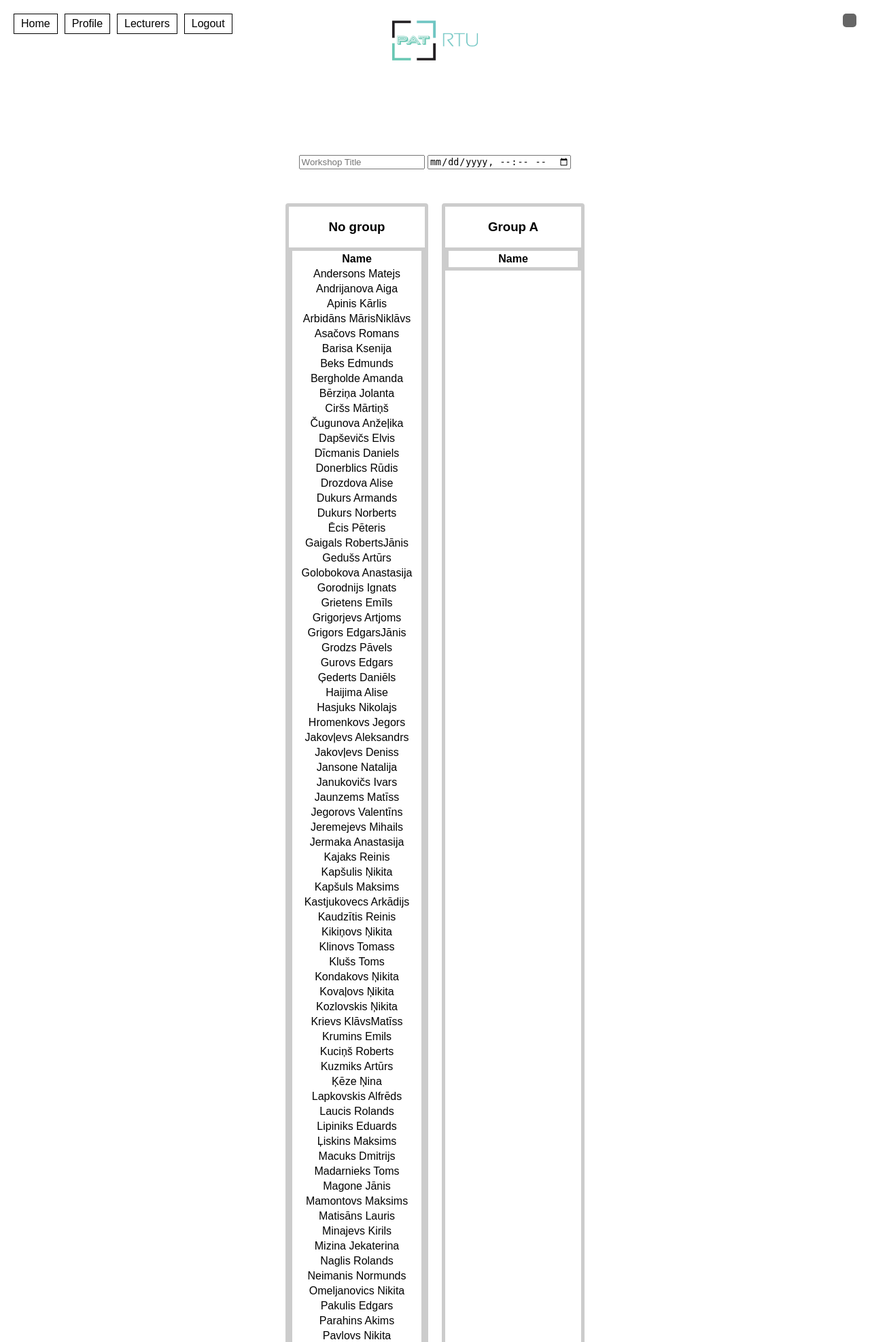
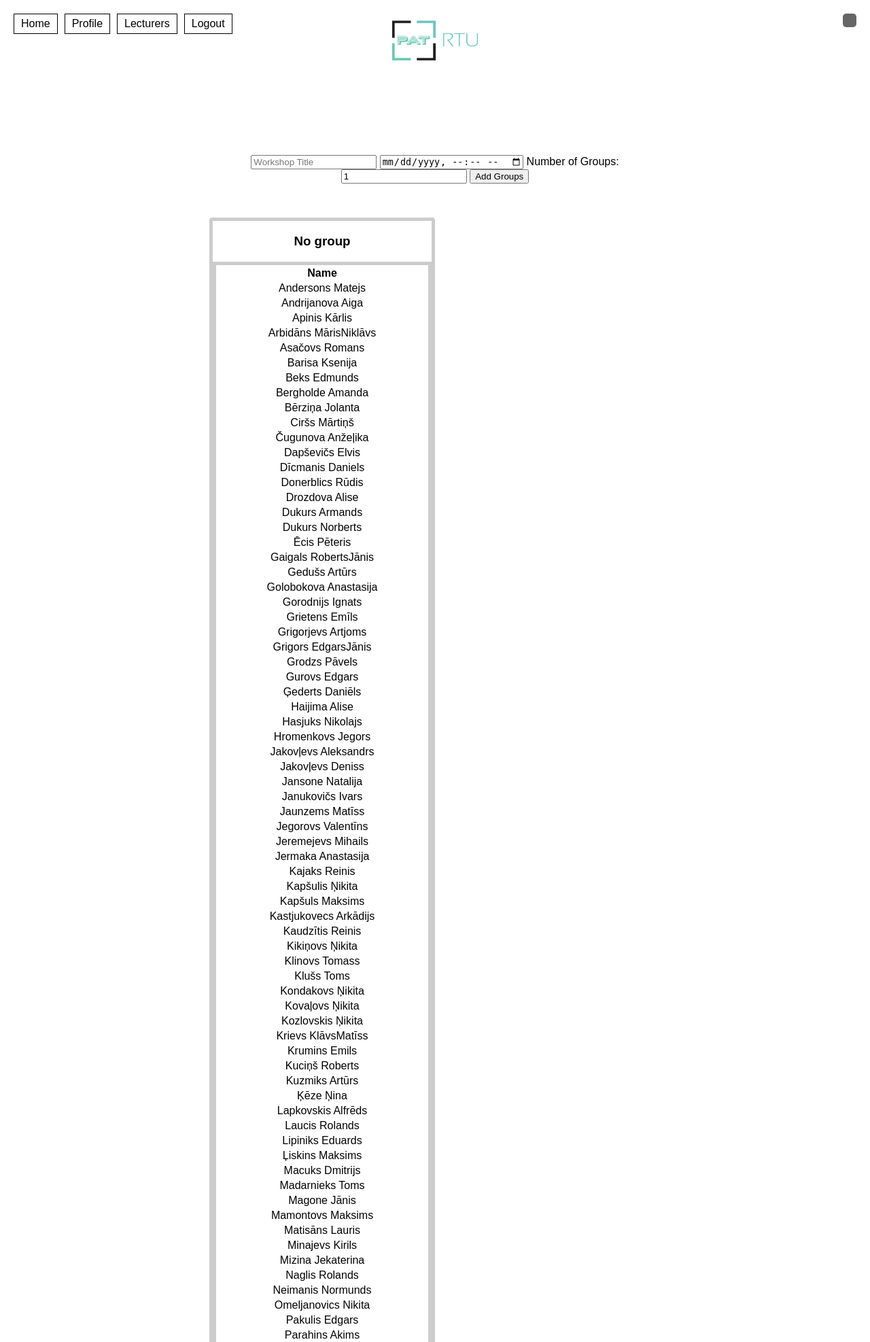
Before and after one commit to jekabsvarna/OOP_Projekts, a Flask app: page /add_workshop in a window 1280 px wide. Shown: the top 1974 px of the page at 68% size. Run offline with Flask 3, Linux system fonts and the light colour scheme; a user stored in the database is signed in; lists and menus that the app fills with data are empty.

Commit message:
add students to workshops (2)

```diff
--- a/website/templates/add_workshop.html
+++ b/website/templates/add_workshop.html
@@ -6,7 +6,12 @@
     <input type="text" name="title" placeholder="Workshop Title" required>
     <input type="datetime-local" name="date" required>
 
-    <div class="student-selection-wrapper" style="margin-top: 50px;"> <div class="col-md-6 pr-0 student-list-container">
+    <label for="num-groups">Number of Groups:</label>
+    <input type="number" id="num-groups" name="num_groups" min="1" value="1" required>
+    <button type="button" id="add-groups-btn">Add Groups</button>
+
+    <div class="student-selection-wrapper" style="margin-top: 50px; display: flex;">
+      <div class="col-md-6 pr-0 student-list-container">
         <h3>No group</h3>
         <table class="table student-table table-bordered">
           <thead>
@@ -23,22 +28,11 @@
           </tbody>
         </table>
       </div>
-
-      <div class="col-md-6 pl-0 student-list-container">
-        <h3>Group A</h3>
-        <table class="table student-table table-bordered">
-          <thead>
-            <tr>
-              <th>Name</th>
-            </tr>
-          </thead>
-          <tbody class="selected-students-list">
-            </tbody>
-        </table>
-      </div>
+      <div id="groups-container" class="col-md-6 pl-0 d-flex flex-wrap"></div>
     </div>
 
     <input type="hidden" id="selected-students" name="students">
+    <input type="hidden" id="group-data" name="group_data">
 
     <button type="submit">Create Workshop</button>
   </form>
@@ -51,26 +45,41 @@
   }
 
   .student-selection-wrapper {
+    margin: 10px auto;
     display: flex;
-      margin: 10px auto;
+    flex-wrap: nowrap; /* Prevent wrapping */
   }
 
   .student-list-container {
-      border: 5px solid #ccc; /* Changed border color to grey */
+    border: 5px solid #ccc;
     border-radius: 4px;
-      margin: 0 10px;
-      width: calc(200px); /* Adjusted width to 55% */
+    margin-right: 10px;
+    width: calc(50% - 10px);
   }
 
   .student-table {
     width: 100%;
     margin-bottom: 0;
-      border: 5px solid #ccc; /* Changed border color to grey */
+    border: 5px solid #ccc;
   }
 
   /* Hide student row on selection */
   .all-students-list tr[data-selected="true"] {
     display: none;
+  }
+
+  #groups-container {
+    display: flex;
+    flex-wrap: nowrap; /* Prevent wrapping */
+    flex-grow: 1;
+  }
+
+  #groups-container div {
+    margin-top: 10px;
+    border: 5px solid #ccc;
+    border-radius: 4px;
+    width: calc(200px);
+    margin-right: 10px;
   }
 </style>
 
@@ -78,33 +87,16 @@
   document.addEventListener('DOMContentLoaded', function () {
     var workshopForm = document.getElementById('workshop-form');
     var allStudents = workshopForm.querySelector('.all-students-list');
-      var selectedStudentsList = workshopForm.querySelector('.selected-students-list');
     var selectedStudentsInput = workshopForm.querySelector('#selected-students');
-
-      // Function to add a student to the selected list
-      function addStudent(studentId, studentName) {
-        var newRow = document.createElement('tr');
-        newRow.innerHTML = '<td>' + studentName + '</td>';
-        newRow.dataset.id = studentId; // Set data-id attribute
-        selectedStudentsList.appendChild(newRow);
-        // Add student ID to the list
-        addStudentId(studentId);
-      }
-
-      // Function to remove a student from the selected list
-      function removeStudent(studentId) {
-        var selectedRow = selectedStudentsList.querySelector('tr[data-id="' + studentId + '"]');
-        if (selectedRow) {
-          selectedRow.remove();
-          // Remove student ID from the list
-          removeStudentId(studentId);
-        }
-      }
+    var groupDataInput = workshopForm.querySelector('#group-data');
+    var groupsContainer = document.getElementById('groups-container');
 
     // Function to add a student ID to the selected students input field
     function addStudentId(studentId) {
       var currentIds = selectedStudentsInput.value ? JSON.parse(selectedStudentsInput.value) : [];
+      if (!currentIds.includes(studentId)) {
         currentIds.push(studentId);
+      }
       selectedStudentsInput.value = JSON.stringify(currentIds);
     }
 
@@ -118,43 +110,83 @@
       }
     }
 
-      // Event listener to move a student back to the first list when clicked
-      selectedStudentsList.addEventListener('click', function (event) {
-        if (event.target.tagName === 'TD') {
-          var studentId = event.target.parentElement.dataset.id;
-          var studentName = event.target.textContent;
-
-          // Remove student from the selected list
-          removeStudent(studentId);
-
-          // Mark student row as unselected for showing in the first list
-          var unselectedRow = allStudents.querySelector('tr[data-id="' + studentId + '"]');
-          if (unselectedRow) {
-            unselectedRow.dataset.selected = "false";
+    // Function to remove a student from the "No group" table
+    function removeStudentFromNoGroup(studentId) {
+      var studentRow = allStudents.querySelector('tr[data-id="' + studentId + '"]');
+      if (studentRow) {
+        studentRow.remove();
       }
     }
+
+    // Event listener to add groups
+    var addGroupsBtn = document.getElementById('add-groups-btn');
+    var numGroupsInput = document.getElementById('num-groups');
+
+    addGroupsBtn.addEventListener('click', function () {
+      var numGroups = parseInt(numGroupsInput.value);
+      var students = Array.from(allStudents.querySelectorAll('tr[data-id]')).map(function (row) {
+        return { id: row.dataset.id, first_name: row.cells[0].textContent };
       });
 
-      // Event listener to add a student to the selected list when clicked
-      allStudents.addEventListener('click', function (event) {
-        if (event.target.tagName === 'TD') {
-          var studentId = event.target.parentElement.dataset.id;
-          var studentName = event.target.textContent;
+      var groups = divideStudentsIntoGroups(students, numGroups);
+      displayGroups(groups);
+      groupDataInput.value = JSON.stringify(groups.map(group => group.map(student => student.id)));
+    });
 
-          var existingStudent = selectedStudentsList.querySelector('td:first-child');
-          if (!existingStudent || existingStudent.textContent !== studentName) {
-            // Add student to the selected list
-            addStudent(studentId, studentName);
+    function divideStudentsIntoGroups(students, numGroups) {
+      var groups = Array.from({ length: numGroups }, () => []);
+      var shuffledStudents = shuffleArray(students);
 
-            // Mark student row as selected for hiding
-            event.target.parentElement.dataset.selected = "true";
+      shuffledStudents.forEach(function (student, index) {
+        var groupIndex = index % numGroups;
+        groups[groupIndex].push(student);
+        removeStudentFromNoGroup(student.id); // Remove student from "No group" table
+      });
+
+      return groups;
     }
+
+    function displayGroups(groups) {
+      groupsContainer.innerHTML = ''; // Clear previous groups
+      groups.forEach(function (group, index) {
+        var groupDiv = document.createElement('div');
+        groupDiv.innerHTML = '<h3>Group ' + String.fromCharCode(65 + index) + '</h3><table class="table student-table table-bordered"></table>';
+        var tableBody = groupDiv.querySelector('table').createTBody();
+        group.forEach(function (student) {
+          var row = tableBody.insertRow();
+          var cell = row.insertCell();
+          cell.textContent = student.first_name;
+          addStudentId(student.id); // Add student to selected students
+          // Event listener to remove student from group and add back to "No group" table
+          row.addEventListener('click', function () {
+            removeStudentId(student.id);
+            tableBody.removeChild(row); // Remove row from group table
+            allStudents.appendChild(createStudentRow(student)); // Add row to "No group" table
+          });
+        });
+        groupsContainer.appendChild(groupDiv);
+      });
     }
-      });
+
+    function createStudentRow(student) {
+      var row = document.createElement('tr');
+      row.dataset.id = student.id;
+      var cell = row.insertCell();
+      cell.textContent = student.first_name;
+      return row;
+    }
+
+    function shuffleArray(array) {
+      for (var i = array.length - 1; i > 0; i--) {
+        var j = Math.floor(Math.random() * (i + 1));
+        [array[i], array[j]] = [array[j], array[i]];
+      }
+      return array;
+    }
 
     // Form submission validation
     workshopForm.addEventListener('submit', function (event) {
-        if (selectedStudentsList.children.length === 0) {
+      if (selectedStudentsInput.value === '[]') {
         event.preventDefault();
         alert('Please select at least one student.');
       }
--- a/website/views.py
+++ b/website/views.py
@@ -373,6 +373,10 @@
     db.session.commit()
     return redirect(url_for('workshop_details', workshop_id=workshop_id))
 
+from flask import request, render_template, flash, redirect, url_for
+from datetime import datetime
+import json
+
 @views.route('/add_workshop', methods=['GET', 'POST'])
 @login_required
 def add_workshop():
@@ -383,14 +387,19 @@
 
         try:
             formatted_date = datetime.strptime(date, '%Y-%m-%dT%H:%M')
+            num_groups = int(request.form['num_groups'])
+            group_data = json.loads(request.form['group_data'])
+
             new_workshop = Workshop(title=title, date=formatted_date, lecturer_id=current_user.id)
             db.session.add(new_workshop)
             db.session.commit()
 
-            # Enroll selected students in the workshop
-            for student_id in selected_students:
-                enrollment = Enrollment(student_id=student_id, workshop_id=new_workshop.id)
-                db.session.add(enrollment)
+            for group_index, group_students in enumerate(group_data):
+                for student_id in group_students:
+                    # Append group number to the workshop ID
+                    workshop_id_with_group = f"{new_workshop.id}.{group_index + 1}"
+                    enrollment = Enrollment(student_id=student_id, workshop_id=workshop_id_with_group)
+                    db.session.add(enrollment)
             db.session.commit()
 
             flash('Workshop created successfully with selected students enrolled.', 'success')
```
Also changed, not shown: instance/database.db. Lines whose indentation alone changed are shown as unchanged.
